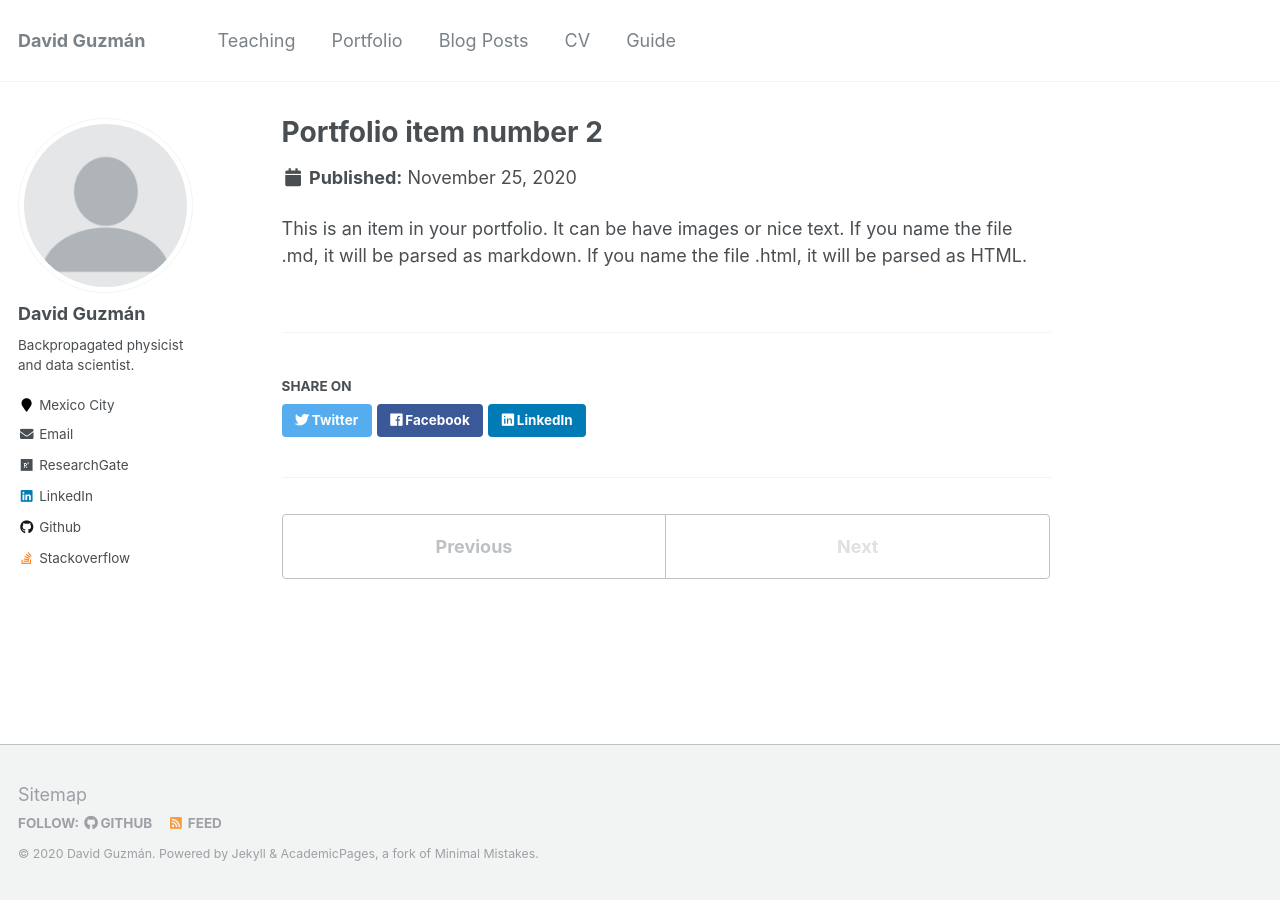
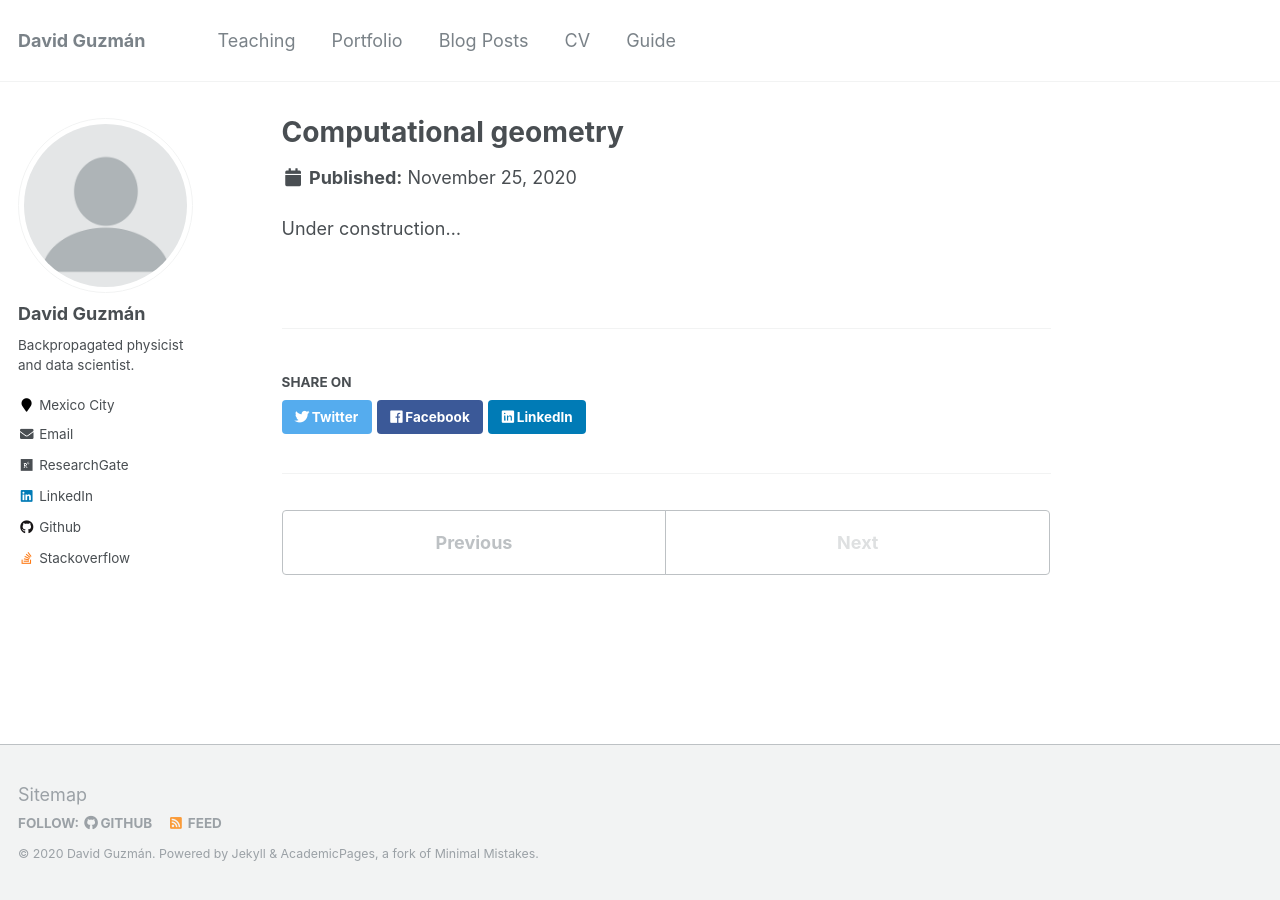
Before and after one commit to davidguzmanr/davidguzmanr.github.io, a Jekyll site: the page built from _portfolio/portfolio-2.md, in a window 1280 px wide. Built offline with Jekyll 4.4.1, drawn with Linux system fonts in a browser that asks for light colours.

Commit message:
Edit portfolio

```diff
--- a/_pages/portfolio.html
+++ b/_pages/portfolio.html
@@ -5,8 +5,9 @@ permalink: /portfolio/
 author_profile: true
 ---
 
+Some projects that I did during my *Physics* and *Data Science* degrees.
+
 {% include base_path %}
-
 
 {% for post in site.portfolio %}
   {% include archive-single.html %}
--- a/_portfolio/portfolio-2.html
+++ /dev/null
@@ -1,7 +0,0 @@
----
-title: "Portfolio item number 2"
-excerpt: "Short description of portfolio item number 2 <br/><img src='/images/500x300.png'>"
-collection: portfolio
----
-
-This is an item in your portfolio. It can be have images or nice text. If you name the file .md, it will be parsed as markdown. If you name the file .html, it will be parsed as HTML.
--- /dev/null
+++ b/_portfolio/portfolio-2.md
@@ -0,0 +1,8 @@
+---
+title: "Computational geometry"
+excerpt: "Some classic algorithms in *Computational geometry* made in Julia
+<br/><img src='/images/voronoi.gif' style='width:500px'>"
+collection: portfolio
+---
+
+Under construction...
```
Also changed, not shown: _portfolio/portfolio-1.md (+3 -2 lines), images/voronoi.gif (added), 11 other files.
